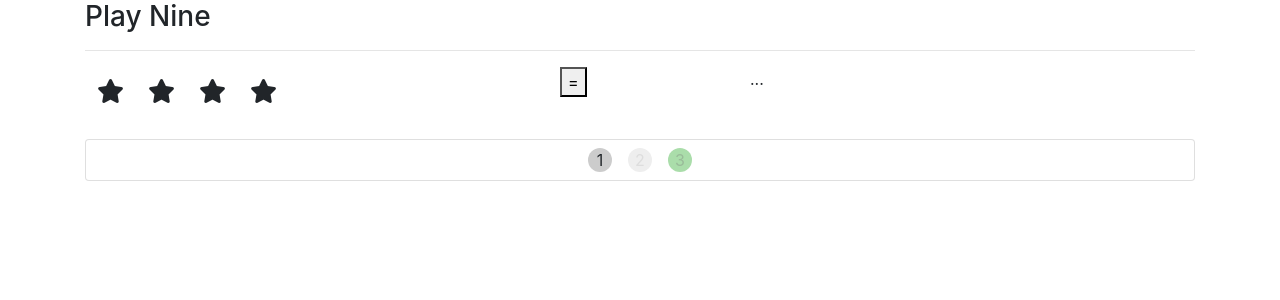
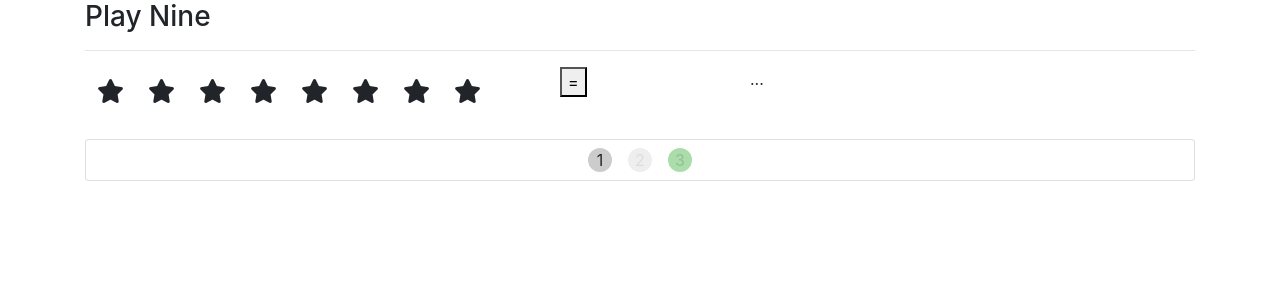
Before and after one commit to diegoami/JS_Learn_React, a React (Create React App) app: page / in a window 1280 px wide. Shown: the top 300 px of the page. Built offline with nearby package versions, Linux system fonts and the light colour scheme.

Commit message:
Random amount of stars

```diff
--- a/src/AppStars.js
+++ b/src/AppStars.js
@@ -4,12 +4,16 @@
 import '@fortawesome/fontawesome/styles.css';
 import './AppStars.css'
 const Stars = (props) => {
+    const numberOfStars = 1 + Math.floor(Math.random()*9);
+
+    let stars = [];
+    for (let i=0; i<numberOfStars; i++) {
+        stars.push(<i key={i} className="fa fa-star"></i>);
+    }
+
     return (
         <div className="col-5">
-            <i className="fa fa-star"></i>
-            <i className="fa fa-star"></i>
-            <i className="fa fa-star"></i>
-            <i className="fa fa-star"></i>
+            {stars}
         </div>
     );
 };
```
